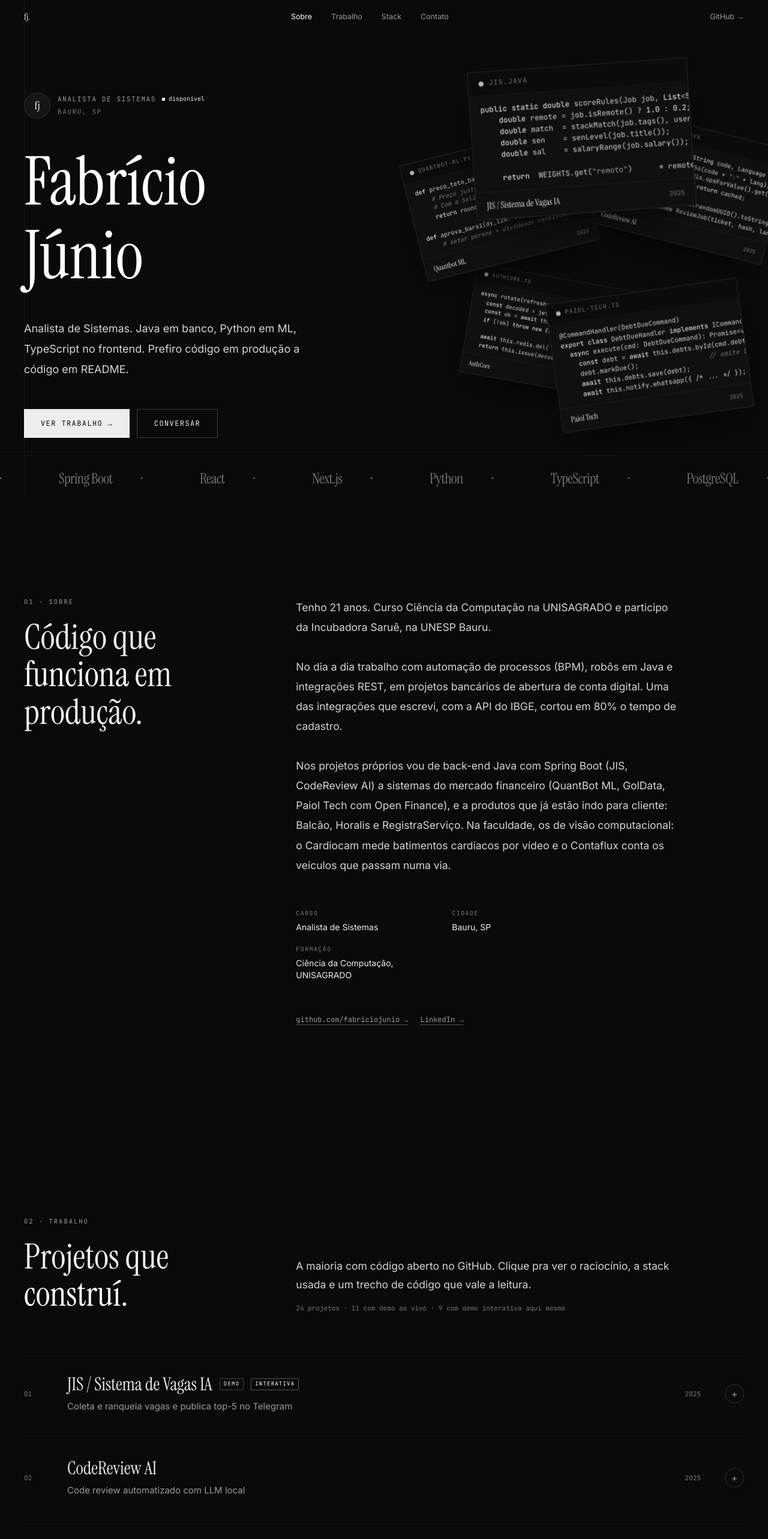
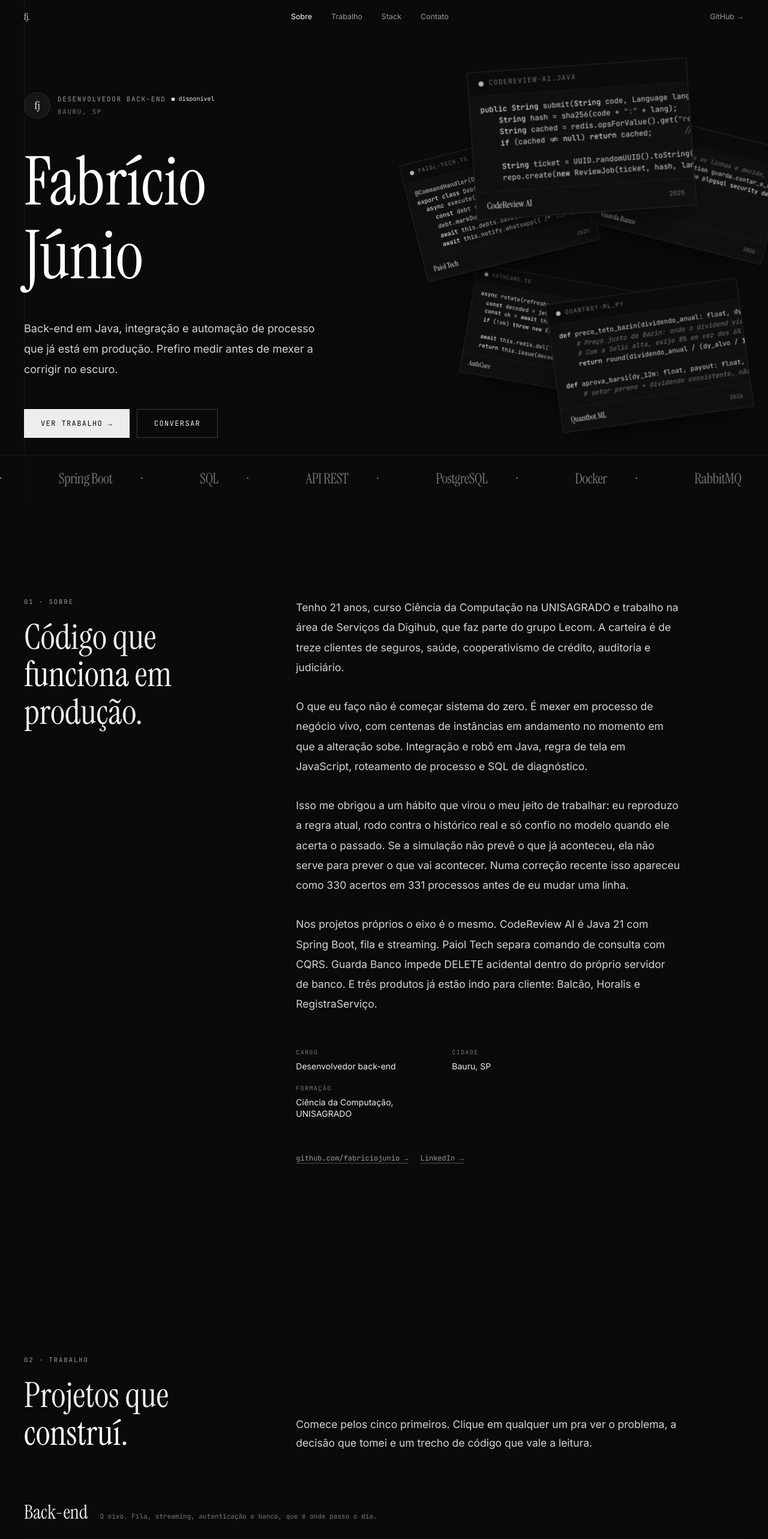
Before and after one commit to fabriciojunio/portfolio, a React (Vite) app: page /projetos/kaida.cs in a window 1280 px wide. Shown: the top 2566 px of the page at 60% size. Built offline with nearby package versions, Linux system fonts and the light colour scheme.

Commit message:
feat(site): vitrine em blocos, eixo de back-end na frente e JIS com a stack real

```diff
--- a/src/commands/registry.ts
+++ b/src/commands/registry.ts
@@ -246,7 +246,7 @@ export const SUGGESTIONS = [
   "cat perfil.json",
   "open projetos/goldata.py",
   "open projetos/apontamento-horas.ts",
-  "open projetos/jis.java",
+  "open projetos/jis.ts",
   "tree",
   "whoami",
   "projetos",
--- a/src/ide/Welcome.tsx
+++ b/src/ide/Welcome.tsx
@@ -29,7 +29,7 @@ export default function Welcome() {
 
   const openDemo = () => {
     close();
-    ide.open("/projetos/jis.java");
+    ide.open("/projetos/codereview-ai.java");
     setTimeout(() => ide.setRunPanel(true), 200);
   };
 
--- a/src/site/Cards3D.tsx
+++ b/src/site/Cards3D.tsx
@@ -4,17 +4,16 @@ import { PROJECTS } from "./data";
 // Cinco cartas com snippet de projetos reais flutuando em perspectiva
 // 3D, com parallax suave seguindo o mouse e idle float continuo.
 
-// Os cinco projetos mais fortes, pensados para vagas de engenharia em
-// fintech/banco: JIS (Java + Spring Boot) em destaque (z=0, scale maior,
-// centro), seguido de mercado financeiro (QuantBot ML), back-end Java
-// distribuído (CodeReview AI), segurança/autenticação (AuthCore) e Open
-// Finance (Paiol Tech).
+// Os cinco que sustentam o eixo de back-end, na ordem em que quero que sejam
+// lidos: CodeReview AI (Java 21 e Spring Boot) no centro, depois CQRS e Open
+// Finance (Paiol Tech), proteção de banco (Guarda Banco), autenticação e RBAC
+// (AuthCore) e engenharia de dados com CI (QuantBot ML).
 const PICKED = [
-  "jis",
+  "codereview-ai",
+  "paiol-tech",
+  "guarda-banco",
+  "authcore",
   "quantbot-ml",
-  "codereview-ai",
-  "authcore",
-  "paiol-tech",
 ];
 
 interface CardConfig {
--- a/src/site/Work.tsx
+++ b/src/site/Work.tsx
@@ -1,11 +1,14 @@
 import { useState } from "react";
 import { AnimatePresence, m } from "motion/react";
 import { fadeUp, inViewOnce, stagger } from "../motion";
-import { PROJECTS, type SiteProject } from "./data";
+import {
+  PROJETOS_EIXO,
+  PROJETOS_PRODUTO,
+  PROJETOS_FACULDADE,
+  PROJETOS_OUTROS,
+  type SiteProject,
+} from "./data";
 import SnippetView from "./SnippetView";
-
-const DEMO_COUNT = PROJECTS.filter((p) => p.demo).length;
-const LAB_COUNT = PROJECTS.filter((p) => p.labDemo).length;
 
 /**
  * Endereço da IDE já com o arquivo aberto e o painel de execução ligado.
@@ -17,13 +20,38 @@ function enderecoDaDemo(caminho: string): string {
   return `/lab?arquivo=${encodeURIComponent(caminho)}&run=1`;
 }
 
+/**
+ * A vitrine deixou de ser uma lista corrida de 24 itens.
+ *
+ * Lista corrida obriga quem chega a decidir sozinho o que importa, e a resposta
+ * óbvia é que nada importa muito. Aqui a página já diz qual é o eixo, o que já
+ * tem usuário, o que é da faculdade e o que é acervo.
+ */
+const BLOCOS: { titulo: string; nota: string; itens: SiteProject[] }[] = [
+  {
+    titulo: "Back-end",
+    nota: "O eixo. Fila, streaming, autenticação e banco, que é onde passo o dia.",
+    itens: PROJETOS_EIXO,
+  },
+  {
+    titulo: "Produto com usuário",
+    nota: "Saíram de projeto pessoal e foram para cliente. Três deles com o código fechado.",
+    itens: PROJETOS_PRODUTO,
+  },
+  {
+    titulo: "Faculdade",
+    nota: "Trabalhos de disciplina na UNISAGRADO, entre eles os de visão computacional e os de Unity.",
+    itens: PROJETOS_FACULDADE,
+  },
+];
+
 export default function Work() {
   return (
     <section
       id="trabalho"
       className="relative py-28 md:py-40 px-6 md:px-10 max-w-[1280px] mx-auto"
     >
-      <div className="grid lg:grid-cols-[1fr_2fr] gap-12 lg:gap-20 mb-16">
+      <div className="grid lg:grid-cols-[1fr_2fr] gap-12 lg:gap-20 mb-20">
         <div>
           <p className="font-mono text-[10.5px] uppercase tracking-[2px] text-[#9a9a9a]">
             02 · trabalho
@@ -34,13 +62,40 @@ export default function Work() {
         </div>
         <div className="self-end space-y-4">
           <p className="font-sans text-[16px] md:text-[17.5px] leading-[1.75] text-[#d4d4d4] max-w-[640px]">
-            A maioria com código aberto no GitHub. Clique pra ver o raciocínio, a stack usada e um trecho de código que vale a leitura.
-          </p>
-          <p className="font-mono text-[11px] text-[#767676]">
-            {PROJECTS.length} projetos · {DEMO_COUNT} com demo ao vivo ·{" "}
-            {LAB_COUNT} com demo interativa aqui mesmo
+            Comece pelos cinco primeiros. Clique em qualquer um pra ver o problema, a decisão que
+            tomei e um trecho de código que vale a leitura.
           </p>
         </div>
+      </div>
+
+      <div className="space-y-20 md:space-y-24">
+        {BLOCOS.map((bloco) => (
+          <Bloco key={bloco.titulo} {...bloco} />
+        ))}
+        <Acervo />
+      </div>
+    </section>
+  );
+}
+
+function Bloco({
+  titulo,
+  nota,
+  itens,
+}: {
+  titulo: string;
+  nota: string;
+  itens: SiteProject[];
+}) {
+  return (
+    <div>
+      <div className="flex flex-wrap items-baseline gap-x-5 gap-y-1 mb-6">
+        <h3 className="font-serif text-[26px] md:text-[32px] text-[#ededed] leading-tight">
+          {titulo}
+        </h3>
+        <p className="font-mono text-[11px] text-[#767676] max-w-[560px] leading-relaxed">
+          {nota}
+        </p>
       </div>
 
       <m.ol
@@ -49,11 +104,48 @@ export default function Work() {
         {...inViewOnce}
         viewport={{ once: true, amount: 0.05 }}
       >
-        {PROJECTS.map((p, i) => (
+        {itens.map((p, i) => (
           <WorkRow key={p.slug} project={p} index={i} />
         ))}
       </m.ol>
-    </section>
+    </div>
+  );
+}
+
+/**
+ * O que veio antes do eixo atual. Fica fechado porque é acervo, não vitrine,
+ * mas continua acessível: apagar do site não apaga que eu escrevi.
+ */
+function Acervo() {
+  const [aberto, setAberto] = useState(false);
+
+  return (
+    <div>
+      <button
+        type="button"
+        onClick={() => setAberto((s) => !s)}
+        className="font-mono text-[11px] uppercase tracking-[1.6px] text-[#767676] hover:text-[#ededed] transition-colors"
+        aria-expanded={aberto}
+      >
+        {aberto ? "−" : "+"} projetos anteriores ({PROJETOS_OUTROS.length})
+      </button>
+
+      <AnimatePresence initial={false}>
+        {aberto && (
+          <m.ol
+            className="mt-6 divide-y divide-white/5 border-y border-white/5 overflow-hidden"
+            initial={{ opacity: 0 }}
+            animate={{ opacity: 1 }}
+            exit={{ opacity: 0 }}
+            transition={{ duration: 0.2 }}
+          >
+            {PROJETOS_OUTROS.map((p, i) => (
+              <WorkRow key={p.slug} project={p} index={i} />
+            ))}
+          </m.ol>
+        )}
+      </AnimatePresence>
+    </div>
   );
 }
 
--- a/src/site/data.ts
+++ b/src/site/data.ts
@@ -325,32 +325,31 @@ export function registerInteraction(state: StreakState | null, now: Date) {
   },
   {
     slug: "jis",
-    name: "JIS / Sistema de Vagas IA",
-    oneLine: "Coleta e ranqueia vagas e publica top-5 no Telegram",
-    what: "Sistema que coleta vagas de Gupy, GeekHunter e Programathor, aplica score híbrido (regras + RandomForest) e envia as melhores oportunidades às 19h via Telegram.",
-    role: "Escrevi o motor de score em Java e o serviço ML em Python (FastAPI + scikit-learn). Calibrei pesos por ROI das vagas que abri.",
+    name: "JIS",
+    oneLine: "Agregador de vagas que estima a chance real de cada uma",
+    what: "Coleta vagas de oito fontes públicas sem exigir chave de API, descarta o que não tem chance (vaga velha, senioridade acima, região que não contrata quem está no Brasil) e monta o prompt do currículo sob medida para a vaga que sobrou.",
+    role: "Escrevi o critério de corte a partir de pesquisa de recrutamento em vez de chute: aderência mínima de stack, prazo até a vaga virar fantasma e filtro de região. O que reprova em qualquer um deles não recebe nota, é descartado.",
     highlights: [
-      "Coleta automatizada em 3 plataformas: Gupy, GeekHunter e Programathor",
-      "Score híbrido: regras determinísticas + RandomForest calibrado",
-      "Envio automático dos top-5 todo dia às 19h via Telegram",
+      "Oito fontes reais, entre elas LinkedIn, Remotive, RemoteOK e WeWorkRemotely",
+      "Vaga com mais de 30 dias é descartada: a faixa de vaga fantasma vai de 20% a 35% do total publicado",
+      "Sem banco de dados: as vagas vêm em tempo real com cache de 30 minutos e o funil fica no navegador",
     ],
-    stack: ["Java 21", "Spring Boot", "Python", "FastAPI", "scikit-learn"],
+    stack: ["Next.js 15", "React 19", "TypeScript", "Vitest"],
     github: "https://github.com/fabriciojunio/jis",
-    labDemo: "/projetos/jis.java",
+    labDemo: "/projetos/jis.ts",
     demo: "https://jis-frontend-mocha.vercel.app",
-    year: "2025",
-    snippetLang: "java",
-    snippet: `public static double scoreRules(Job job, List<String> userStack) {
-    double remote = job.isRemote() ? 1.0 : 0.2;
-    double match  = stackMatch(job.tags(), userStack);
-    double sen    = senLevel(job.title());
-    double sal    = salaryRange(job.salary());
+    year: "2026",
+    snippetLang: "typescript",
+    snippet: `// Os três primeiros não são peso, são porta. Reprovou, nem pontua.
+if (vaga.senioridade === "senior" || vaga.senioridade === "lead") return null;
+if (vaga.regiao === "outra") return null;
+if (vaga.publicadaEmDias > DIAS_ATE_VIRAR_FANTASMA) return null;
 
-    return  WEIGHTS.get("remoto")      * remote
-          + WEIGHTS.get("stack_match") * match
-          + WEIGHTS.get("senioridade") * sen
-          + WEIGHTS.get("salario")     * sal;
-}`,
+const aderencia = proporcaoDeStack(vaga.stack);
+if (aderencia < ADERENCIA_MINIMA) return null;
+
+const recencia = 1 - vaga.publicadaEmDias / DIAS_ATE_VIRAR_FANTASMA;
+return Math.round(100 * (0.65 * aderencia + 0.35 * recencia));`,
   },
   {
     slug: "codereview-ai",
@@ -739,49 +738,74 @@ public class TeleportPoint : MonoBehaviour
   },
 ];
 
-// Ordem de exibição pensada para vagas de engenharia em fintech/banco:
-// linguagem mais pedida (Java + Spring) na frente, depois mercado
-// financeiro, segurança bancária e, por fim, full-stack e mobile.
-const WORK_ORDER = [
-  "jis",                // Java 21 + Spring Boot
-  "codereview-ai",      // Java 21 + Spring Boot
-  "quantbot-ml",        // mercado financeiro
-  "goldata-pro",        // value bets, modelagem financeira
-  "paiol-tech",         // SaaS com Open Finance
-  "authcore",           // segurança e autenticação
-  "guarda-banco",       // confiabilidade de banco de dados
-  "permaneia",          // RAG com fontes citadas + lógica fuzzy
-  "balcao",             // IA aplicada com domínio determinístico
-  "apontamento-horas",  // RBAC, SLA, auditoria
-  "registraservico",    // multi-tenant configurável, setor público
-  "sintonia",           // produto em monorepo, API + web + mobile
-  "bravor",             // full-stack + segurança, motor de domínio
-  "koracrm",            // full-stack React
-  "mycondpets",         // full-stack React
-  "goldata",            // ML aplicado
-  "conectagente",       // mobile offline-first
-  "mente-viva",         // mobile offline-first, impacto social
-  "mundo-do-lukinha",   // educação, front-end
-  "cardiocam",          // processamento de imagens e sinais
-  "contaflux",          // visão computacional aplicada
-  "kaida",              // Unity / C#, projeto acadêmico
-  "bicudo",             // Unity / C#, projeto acadêmico individual
-  "laboratorio-vr",     // VR / Unity, projeto acadêmico
+// A vitrine é dividida por peso, não por ordem corrida.
+//
+// O eixo é back-end: integração, fila, segurança e banco. Vem primeiro porque é
+// o que eu faço no trabalho e é o que quero que a pessoa leia antes de tudo.
+// Depois vêm os produtos que já têm usuário, os trabalhos de faculdade e, por
+// último, o que ficou de projetos antigos.
+
+const EIXO = [
+  "codereview-ai",      // Java 21 + Spring Boot, fila e SSE
+  "paiol-tech",         // NestJS com CQRS, Open Finance
+  "guarda-banco",       // proteção de escrita dentro do servidor de banco
+  "authcore",           // JWT RS256, 2FA, RBAC, auditoria
+  "quantbot-ml",        // engenharia de dados e CI que quebra o build
 ];
 
-export const PROJECTS: SiteProject[] = WORK_ORDER.map(
-  (slug) => PROJECTS_SOURCE.find((p) => p.slug === slug)!,
-);
+const PRODUTO = [
+  "balcao",             // o modelo não escreve número, quem calcula é o domínio
+  "apontamento-horas",  // RBAC, SLA e exportação
+  "registraservico",    // multi-tenant configurável
+  "conectagente",       // offline-first, incubado na Saruê
+];
+
+const FACULDADE = [
+  "permaneia",          // RAG com fonte citada e fuzzy escrito do zero
+  "cardiocam",          // rPPG, quatro algoritmos comparados
+  "contaflux",          // visão computacional aplicada
+  "mycondpets",         // web em equipe de cinco
+  "kaida",              // Unity, cenas geradas por código
+  "bicudo",             // Unity, individual
+  "laboratorio-vr",     // VR com interação por gaze
+];
+
+const OUTROS = [
+  "jis",
+  "goldata",
+  "goldata-pro",
+  "sintonia",
+  "bravor",
+  "koracrm",
+  "mente-viva",
+  "mundo-do-lukinha",
+];
+
+const porSlug = (slug: string) =>
+  PROJECTS_SOURCE.find((p) => p.slug === slug)!;
+
+export const PROJETOS_EIXO: SiteProject[] = EIXO.map(porSlug);
+export const PROJETOS_PRODUTO: SiteProject[] = PRODUTO.map(porSlug);
+export const PROJETOS_FACULDADE: SiteProject[] = FACULDADE.map(porSlug);
+export const PROJETOS_OUTROS: SiteProject[] = OUTROS.map(porSlug);
+
+export const PROJECTS: SiteProject[] = [
+  ...PROJETOS_EIXO,
+  ...PROJETOS_PRODUTO,
+  ...PROJETOS_FACULDADE,
+  ...PROJETOS_OUTROS,
+];
 
 export const SOBRE = {
   nome: "Fabrício Júnio",
-  cargo: "Analista de Sistemas",
+  cargo: "Desenvolvedor back-end",
   cidade: "Bauru, SP",
-  bio: "Analista de Sistemas. Java em banco, Python em ML, TypeScript no frontend. Prefiro código em produção a código em README.",
+  bio: "Back-end em Java, integração e automação de processo que já está em produção. Prefiro medir antes de mexer a corrigir no escuro.",
   longBio: [
-    "Tenho 21 anos. Curso Ciência da Computação na UNISAGRADO e participo da Incubadora Saruê, na UNESP Bauru.",
-    "No dia a dia trabalho com automação de processos (BPM), robôs em Java e integrações REST, em projetos bancários de abertura de conta digital. Uma das integrações que escrevi, com a API do IBGE, cortou em 80% o tempo de cadastro.",
-    "Nos projetos próprios vou de back-end Java com Spring Boot (JIS, CodeReview AI) a sistemas do mercado financeiro (QuantBot ML, GolData, Paiol Tech com Open Finance), e a produtos que já estão indo para cliente: Balcão, Horalis e RegistraServiço. Na faculdade, os de visão computacional: o Cardiocam mede batimentos cardíacos por vídeo e o Contaflux conta os veículos que passam numa via.",
+    "Tenho 21 anos, curso Ciência da Computação na UNISAGRADO e trabalho na área de Serviços da Digihub, que faz parte do grupo Lecom. A carteira é de treze clientes de seguros, saúde, cooperativismo de crédito, auditoria e judiciário.",
+    "O que eu faço não é começar sistema do zero. É mexer em processo de negócio vivo, com centenas de instâncias em andamento no momento em que a alteração sobe. Integração e robô em Java, regra de tela em JavaScript, roteamento de processo e SQL de diagnóstico.",
+    "Isso me obrigou a um hábito que virou o meu jeito de trabalhar: eu reproduzo a regra atual, rodo contra o histórico real e só confio no modelo quando ele acerta o passado. Se a simulação não prevê o que já aconteceu, ela não serve para prever o que vai acontecer. Numa correção recente isso apareceu como 330 acertos em 331 processos antes de eu mudar uma linha.",
+    "Nos projetos próprios o eixo é o mesmo. CodeReview AI é Java 21 com Spring Boot, fila e streaming. Paiol Tech separa comando de consulta com CQRS. Guarda Banco impede DELETE acidental dentro do próprio servidor de banco. E três produtos já estão indo para cliente: Balcão, Horalis e RegistraServiço.",
   ],
   contato: {
     email: "junioad555@gmail.com",
@@ -792,38 +816,38 @@ export const SOBRE = {
 
 export const STACK_GROUPS = [
   {
-    label: "back",
-    items: ["Java + Spring Boot", "Node + NestJS", "FastAPI (Python)", "Laravel"],
+    label: "eixo",
+    items: ["Java 21", "Spring Boot", "SQL", "API REST", "JavaScript"],
   },
   {
-    label: "front",
-    items: ["React 19", "Next.js 15", "React Native + Expo", "TypeScript strict"],
+    label: "back",
+    items: ["NestJS", "Node + TypeScript", "FastAPI (Python)"],
   },
   {
     label: "dados",
-    items: ["PostgreSQL", "Redis", "Supabase", "SQLite (WAL + FTS)"],
-  },
-  {
-    label: "ml",
-    items: ["scikit-learn", "XGBoost", "PyTorch", "OpenCV", "FinBERT-PT-BR", "Ollama (local)"],
+    items: ["PostgreSQL", "MySQL", "Redis", "SQLite (WAL + FTS)"],
   },
   {
     label: "infra",
-    items: ["Docker", "GitHub Actions", "Nginx", "Vercel"],
+    items: ["Docker", "RabbitMQ", "GitHub Actions", "Nginx"],
+  },
+  {
+    label: "também uso",
+    items: ["React 19", "Next.js 15", "React Native", "scikit-learn", "XGBoost"],
   },
 ];
 
 export const EMPRESAS = [
   "Java",
   "Spring Boot",
-  "React",
-  "Next.js",
-  "Python",
-  "TypeScript",
+  "SQL",
+  "API REST",
   "PostgreSQL",
-  "PHP",
+  "Docker",
+  "RabbitMQ",
+  "BPM",
+  "Digihub",
   "UNISAGRADO",
   "Incubadora Saruê",
-  "UNESP Bauru",
   "Bauru, SP",
 ];
--- a/src/vfs/projects.ts
+++ b/src/vfs/projects.ts
@@ -109,67 +109,58 @@ for (x, y, tag) in [(94, 34, "pênalti"),
   },
 
   {
-    path: "/projetos/jis.java",
-    name: "jis.java",
-    language: "java",
+    path: "/projetos/jis.ts",
+    name: "jis.ts",
+    language: "typescript",
     runnable: "vagas-score",
     meta: {
-      project: "JIS: Sistema de Vagas IA",
+      project: "JIS: agregador de vagas",
       github: "https://github.com/fabriciojunio/jis",
       demo: "https://jis-frontend-mocha.vercel.app",
-      stack: ["Java 21", "Spring Boot", "Python", "FastAPI", "scikit-learn"],
-      role: "Coleta vagas (Gupy, GeekHunter, Programathor), aplica score híbrido (regras + RandomForest) e envia top-5 às 19h via Telegram.",
+      stack: ["Next.js 15", "TypeScript", "React 19", "Vitest"],
+      role: "Coleta vagas de oito fontes públicas, estima a chance real de contratação de cada uma e monta o prompt do currículo sob medida.",
     },
-    content: `// JIS: motor de score híbrido
-// Regras com pesos + chamada ao serviço Python (RandomForest)
+    content: `// JIS: a chance de uma vaga, calculada com o que a pesquisa de
+// recrutamento diz, e não com o que dá vontade de acreditar.
 
-package com.fabricio.jis.scoring;
+type Vaga = {
+  titulo: string;
+  stack: string[];
+  publicadaEmDias: number;
+  regiao: "brasil" | "latam" | "worldwide" | "outra";
+  senioridade: "junior" | "pleno" | "senior" | "lead";
+};
 
-import java.util.List;
-import java.util.Map;
-import java.util.regex.Pattern;
+const MEU_STACK = ["java", "spring", "typescript", "node", "sql"];
 
-public final class JobScorer {
+// Cobrir metade dos requisitos já iguala a taxa de entrevista de quem
+// cobre quase todos. Acima disso o ganho some, então o corte fica aqui.
+const ADERENCIA_MINIMA = 0.5;
 
-    private static final Map<String, Double> WEIGHTS = Map.of(
-        "remoto",       0.30,
-        "stack_match",  0.25,
-        "senioridade",  0.20,
-        "salario",      0.15,
-        "empresa_tier", 0.10
-    );
+// Vaga com mais de 30 dias tem chance alta de ser fantasma: publicada
+// para formar banco de currículo, sem posição aberta do outro lado.
+const DIAS_ATE_VIRAR_FANTASMA = 30;
 
-    public static double scoreRules(Job job, List<String> userStack) {
-        double remote   = job.isRemote() ? 1.0 : 0.2;
-        double match    = stackMatch(job.tags(), userStack);
-        double sen      = senLevel(job.title());
-        double sal      = salaryRange(job.salary());
-        double tier     = job.companyTier();
+export function chanceDeContratacao(vaga: Vaga): number | null {
+  // Os três primeiros não são peso, são porta. Reprovou, nem pontua.
+  if (vaga.senioridade === "senior" || vaga.senioridade === "lead") return null;
+  if (vaga.regiao === "outra") return null;
+  if (vaga.publicadaEmDias > DIAS_ATE_VIRAR_FANTASMA) return null;
 
-        return  WEIGHTS.get("remoto")       * remote
-              + WEIGHTS.get("stack_match")  * match
-              + WEIGHTS.get("senioridade")  * sen
-              + WEIGHTS.get("salario")      * sal
-              + WEIGHTS.get("empresa_tier") * tier;
-    }
+  const aderencia = proporcaoDeStack(vaga.stack);
+  if (aderencia < ADERENCIA_MINIMA) return null;
 
-    private static double stackMatch(List<String> tags, List<String> user) {
-        long hits = tags.stream().filter(user::contains).count();
-        return Math.min(1.0, hits / 3.0);
-    }
+  const recencia = 1 - vaga.publicadaEmDias / DIAS_ATE_VIRAR_FANTASMA;
 
-    private static double senLevel(String title) {
-        String t = title.toLowerCase();
-        if (Pattern.matches(".*\\\\b(junior|jr|estag)\\\\b.*", t)) return 1.0;
-        if (Pattern.matches(".*\\\\bpleno\\\\b.*", t))             return 0.6;
-        if (Pattern.matches(".*\\\\b(senior|sr|tech lead)\\\\b.*", t)) return 0.2;
-        return 0.5;
-    }
+  return Math.round(100 * (0.65 * aderencia + 0.35 * recencia));
+}
 
-    private static double salaryRange(int salary) {
-        if (salary <= 0) return 0.4;
-        return Math.min(1.0, salary / 8000.0);
-    }
+function proporcaoDeStack(exigido: string[]): number {
+  if (exigido.length === 0) return 0;
+  const tenho = exigido.filter((t) =>
+    MEU_STACK.includes(t.toLowerCase()),
+  ).length;
+  return tenho / exigido.length;
 }
 `,
   },
```
Also changed, not shown: index.html (+8 -8 lines), 1 other file (tests, documents, lock files or other folders).
